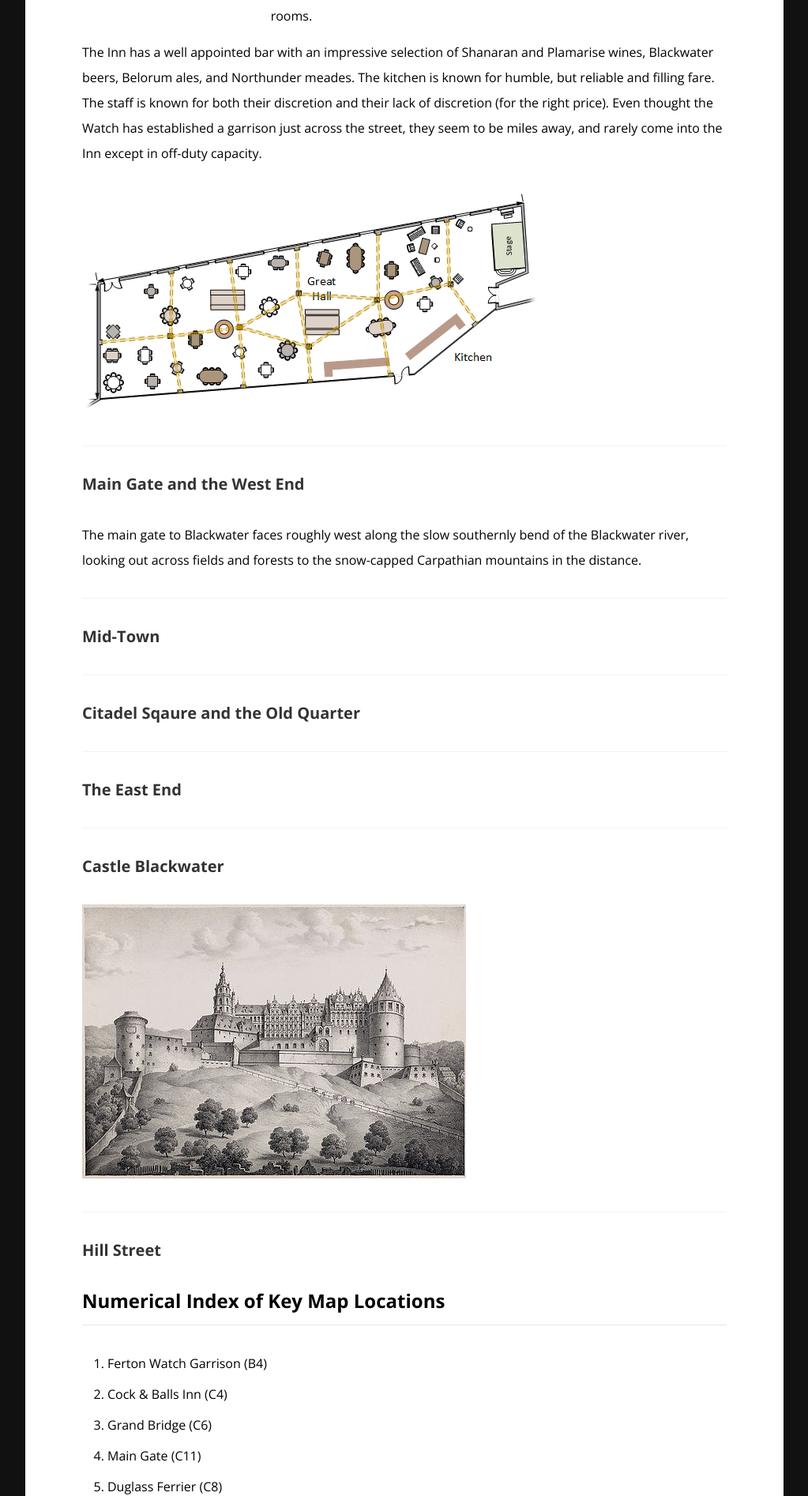
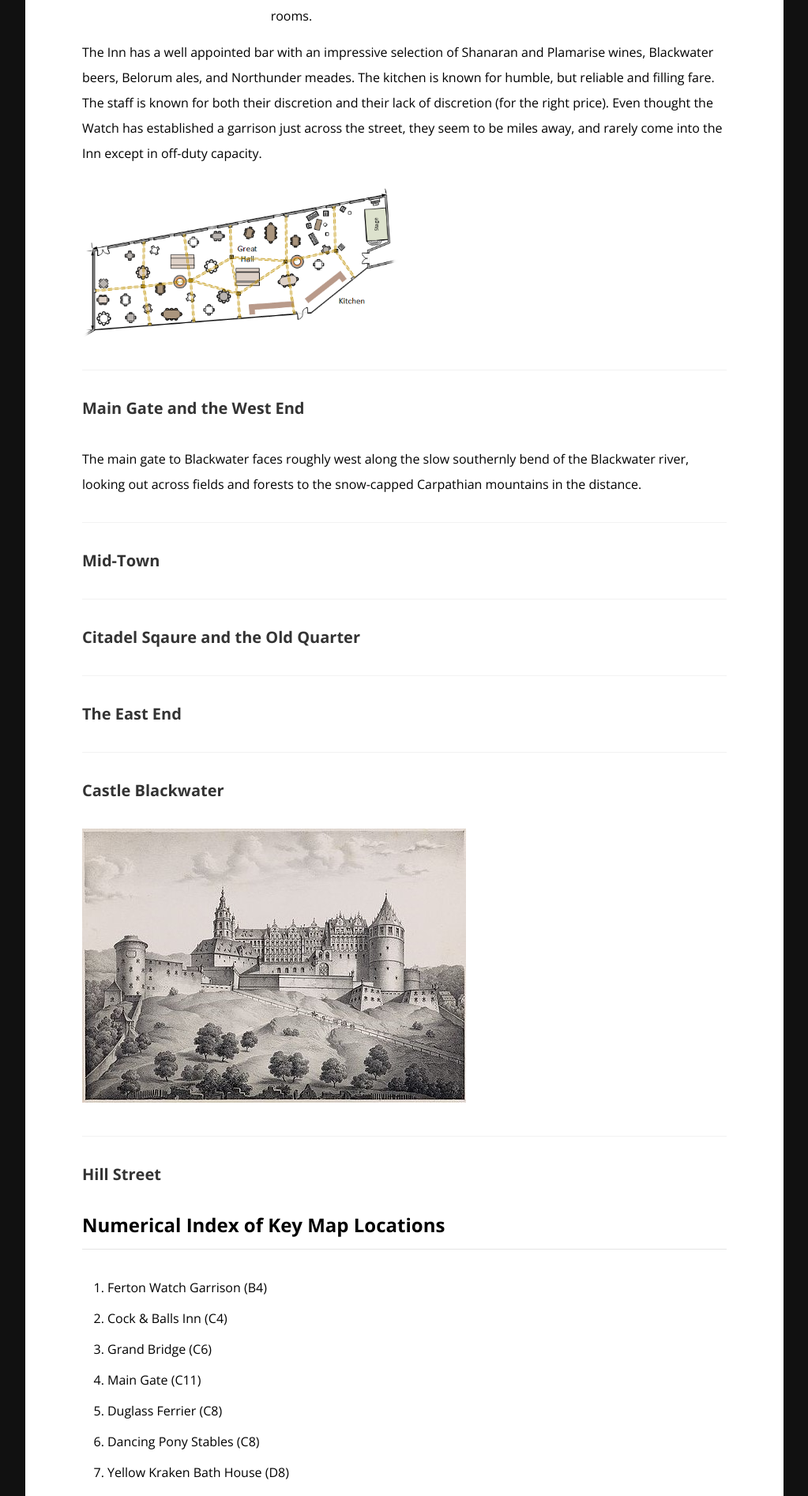
Before and after one commit to rickosborne/blackwater, a Jekyll site: the page built from _guide/105-blackwater-city.md, in a window 1280 px wide. Shown: the part 1387-3281 px from the top of the page at 79% size, without its empty margins (128-1151 px from the left). Built offline with Jekyll 4.4.1, drawn with Linux system fonts in a browser that asks for light colours.

Commit message:
Update 105-blackwater-city.md

```diff
--- a/_guide/105-blackwater-city.md
+++ b/_guide/105-blackwater-city.md
@@ -25,7 +25,7 @@ The Cock and Balls Inn (#2) is a large 2 story (plus a walkout basement) structu
 
 The Inn has a well appointed bar with an impressive selection of Shanaran and Plamarise wines, Blackwater beers, Belorum ales, and Northunder meades.  The kitchen is known for humble, but reliable and filling fare.  The staff is known for both their discretion and their lack of discretion (for the right price).  Even thought the Watch has established a garrison just across the street, they seem to be miles away, and rarely come into the Inn except in off-duty capacity.
 
-<img align="center" src="../images/Cock and Balls Map.png">
+<img align="center" src="../images/Cock and Balls Map.png" width="400">
 
 
 ## Main Gate and the West End
```
